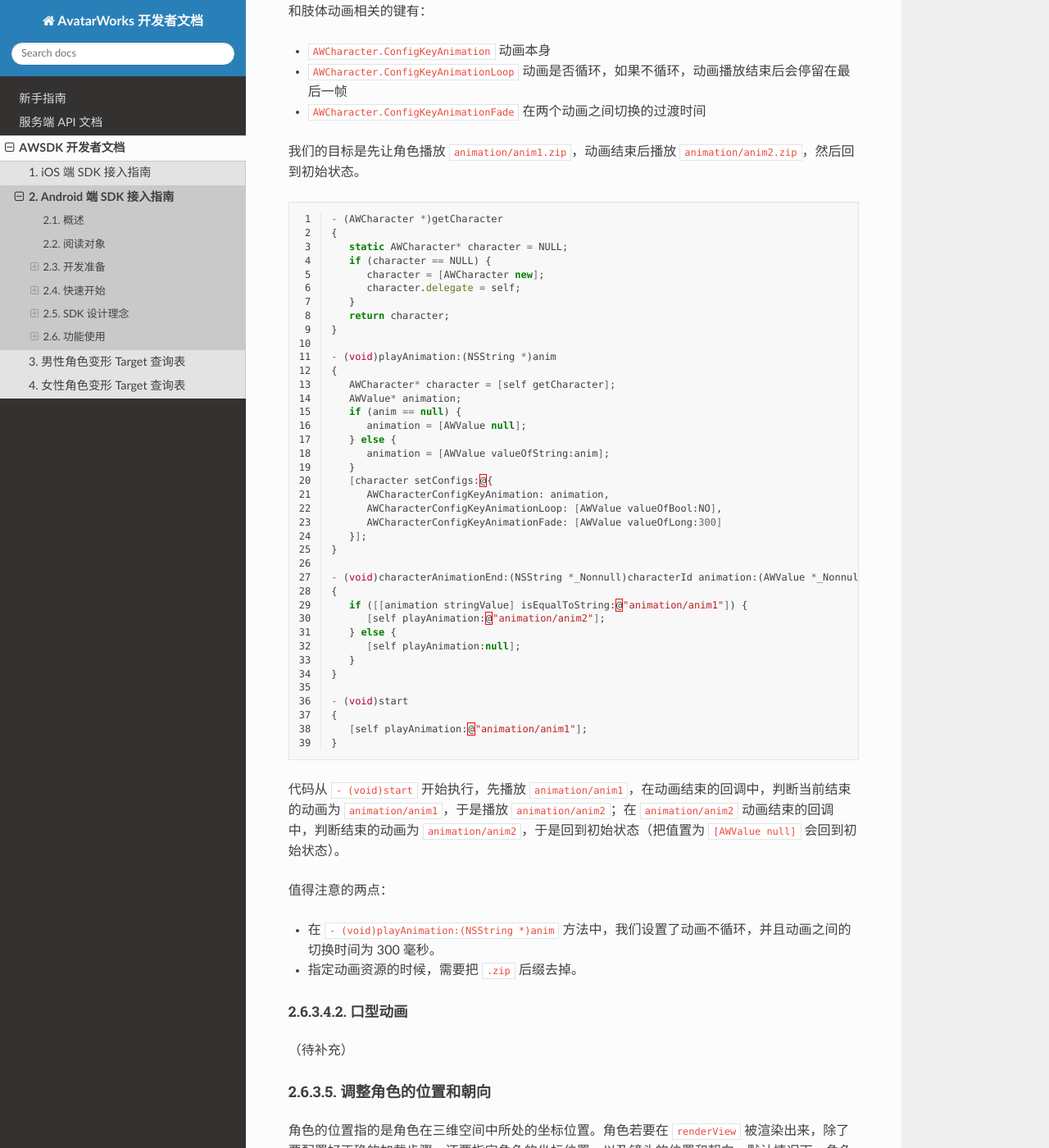
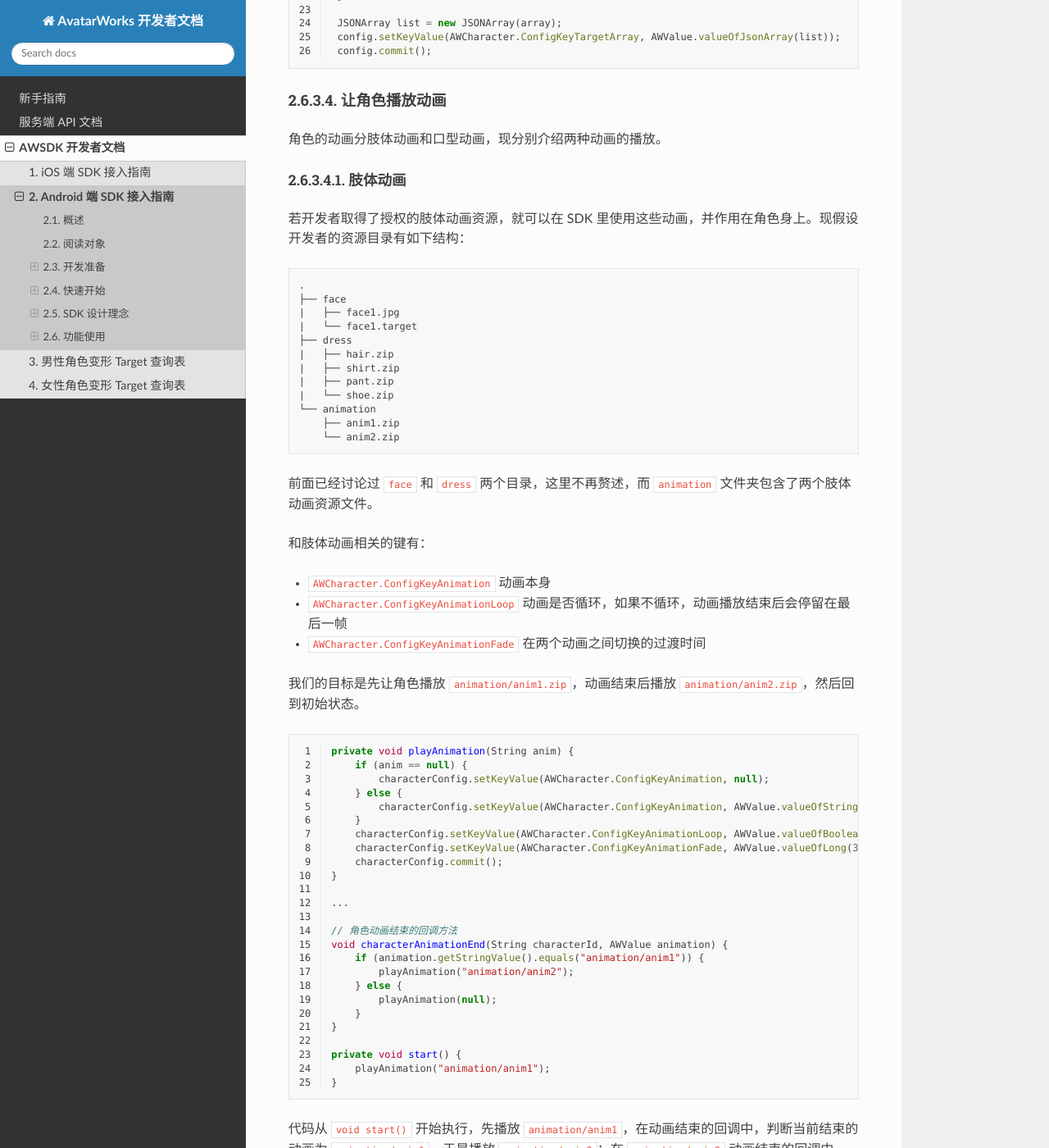
Before and after one commit to avatarworks/doc, a Sphinx documentation site: the page built from source/awsdk/android.rst, in a window 1280 px wide and 1400 px high, scrolled down 14062 px. Shown: the whole window at 82% size. Built offline with Sphinx 7.4.7 and the Read the Docs theme 2.0.0, drawn with Linux system fonts in a browser that asks for light colours; some of the changed text lies outside the part shown.

Commit message:
Update android.rst

```diff
--- a/source/awsdk/android.rst
+++ b/source/awsdk/android.rst
@@ -472,14 +472,59 @@
 ^^^^^^^^^^^^^^^^^^^
 通过监听 ``AWCharacter.CallbackListener``，程序可以得到角色的各种状态变化，如：
 
-- 即将加载 ``void characterWillLoad(String characterId)``
-- 成功加载 ``void characterDidLoad(String characterId)``
-- 加载失败 ``void characterLoadFailed(String characterId, Error error)``
-- 即将更新 ``void characterWillUpdate(String characterId)``
-- 成功更新 ``void characterDidUpdate(String characterId)``
-- 更新失败 ``void characterUpdateFailed(String characterId, Error error)``
-- 即将释放 ``void characterWillRelease(String characterId)``
-- 成功释放 ``void characterDidRelease(String characterId)``
+
+.. code-block:: java
+   :linenos:
+
+    /**
+     * 角色即将加载的回调方法。
+     * @param characterId 角色id
+     */
+    void characterWillLoad(String characterId);
+
+    /**
+     * 角色加载成功的回调方法。
+     * @param characterId 角色id
+     */
+    void characterDidLoad(String characterId);
+
+    /**
+     * 角色加载失败的回调方法。
+     * @param characterId 角色id
+     * @param error 加载失败的错误信息
+     */
+    void characterLoadFailed(String characterId, Error error);
+
+    /**
+     * 角色即将更新的回调方法。
+     * @param characterId 角色id
+     */
+    void characterWillUpdate(String characterId);
+
+    /**
+     * 角色更新成功的回调方法。
+     * @param characterId 角色id
+     */
+    void characterDidUpdate(String characterId);
+
+    /**
+     * 角色更新失败的回调方法。
+     * @param characterId 角色id
+     * @param error 更新失败的错误信息
+     */
+    void characterUpdateFailed(String characterId, Error error);
+
+    /**
+     * 角色即将释放的回调方法。
+     * @param characterId 角色id
+     */
+    void characterWillRelease(String characterId);
+
+    /**
+     * 角色释放成功的回调方法。
+     * @param characterId 角色id
+     */
+    void characterDidRelease(String characterId);
 
 等等。
 
@@ -604,53 +649,39 @@
 我们的目标是先让角色播放 ``animation/anim1.zip``，动画结束后播放 ``animation/anim2.zip``，然后回到初始状态。
 
 .. code-block:: java
-   :linenos:
+    :linenos:
 
-   - (AWCharacter *)getCharacter
-   {
-      static AWCharacter* character = NULL;
-      if (character == NULL) {
-         character = [AWCharacter new];
-         character.delegate = self;
-      }
-      return character;
-   }
+    private void playAnimation(String anim) {
+        if (anim == null) {
+            characterConfig.setKeyValue(AWCharacter.ConfigKeyAnimation, null);
+        } else {
+            characterConfig.setKeyValue(AWCharacter.ConfigKeyAnimation, AWValue.valueOfString(anim));
+        }
+        characterConfig.setKeyValue(AWCharacter.ConfigKeyAnimationLoop, AWValue.valueOfBoolean(false));
+        characterConfig.setKeyValue(AWCharacter.ConfigKeyAnimationFade, AWValue.valueOfLong(300));
+        characterConfig.commit();
+    }
 
-   - (void)playAnimation:(NSString *)anim
-   {
-      AWCharacter* character = [self getCharacter];
-      AWValue* animation;
-      if (anim == null) {
-         animation = [AWValue null];
-      } else {
-         animation = [AWValue valueOfString:anim];
-      }
-      [character setConfigs:@{
-         AWCharacterConfigKeyAnimation: animation,
-         AWCharacterConfigKeyAnimationLoop: [AWValue valueOfBool:NO],
-         AWCharacterConfigKeyAnimationFade: [AWValue valueOfLong:300]
-      }];
-   }
+    ...
 
-   - (void)characterAnimationEnd:(NSString *_Nonnull)characterId animation:(AWValue *_Nonnull)animation
-   {
-      if ([[animation stringValue] isEqualToString:@"animation/anim1"]) {
-         [self playAnimation:@"animation/anim2"];
-      } else {
-         [self playAnimation:null];
-      }
-   }
+    // 角色动画结束的回调方法
+    void characterAnimationEnd(String characterId, AWValue animation) {
+        if (animation.getStringValue().equals("animation/anim1")) {
+            playAnimation("animation/anim2");
+        } else {
+            playAnimation(null);
+        }
+    }
 
-   - (void)start
-   {
-      [self playAnimation:@"animation/anim1"];
-   }
+    private void start() {
+        playAnimation("animation/anim1");
+    }
 
-代码从 ``- (void)start`` 开始执行，先播放 ``animation/anim1``，在动画结束的回调中，判断当前结束的动画为 ``animation/anim1``，于是播放 ``animation/anim2``；在 ``animation/anim2`` 动画结束的回调中，判断结束的动画为 ``animation/anim2``，于是回到初始状态（把值置为 ``[AWValue null]`` 会回到初始状态）。
+代码从 ``void start()`` 开始执行，先播放 ``animation/anim1``，在动画结束的回调中，判断当前结束的动画为 ``animation/anim1``，于是播放 ``animation/anim2``；在 ``animation/anim2`` 动画结束的回调中，判断结束的动画为 ``animation/anim2``，于是回到初始状态（把值置为 ``null`` 会回到初始状态）。
 
 值得注意的两点：
 
-- 在 ``- (void)playAnimation:(NSString *)anim`` 方法中，我们设置了动画不循环，并且动画之间的切换时间为 300 毫秒。
+- 在 ``void playAnimation(String anim)`` 方法中，我们设置了动画不循环，并且动画之间的切换时间为 300 毫秒。
 - 指定动画资源的时候，需要把 ``.zip`` 后缀去掉。
 
 
@@ -665,58 +696,51 @@
 
 在镜头不变的情况下，通过调整角色在世界坐标系下的位置，可以使角色渲染在 ``renderView`` 的不同位置上。例如，
 
-.. code-block:: objc
+.. code-block:: java
    :linenos:
 
-   AWValue* position = [AWValue valueOfVector3:AWVector3Make(20, 0, 0);
-   [character setConfigs:@{
-      AWCharacterConfigKeyPosition: position
-   }];
+   config.setKeyValue(AWCharacter.ConfigKeyPosition, AWValue.valueOfVector3(20, 0, 0));
+   config.commit();
 
 就表示将角色的世界坐标系位置设定为 ``(20, 0, 0)``。
 
 除了可以设定角色的位置，还可以设定角色的朝向。朝向既可以用欧拉角表示，也可以用四元数表示。假设我们需要角色绕着 `y` 轴旋转 30 度，就可以用如下方式实现：
 
-.. code-block:: objc
+.. code-block:: java
    :linenos:
 
-   AWValue* rotation = [AWValue valueOfVector3:AWVector3Make(0, 30, 0);
-   [character setConfigs:@{
-      AWCharacterConfigKeyRotation: rotation
-   }];
+   config.setKeyValue(AWCharacter.ConfigKeyRotation, AWValue.valueOfVector3(0, 30, 0));
+   config.commit();
 
 
 载入更多角色
 ^^^^^^^^^^^
 
-前面我们通过 ``[AWCharacter new]`` 创建出来的角色配置对象，始终指向同一个默认角色。如果需要创建多个角色，就需要通过如下方法实现
+前面我们通过 ``new AWCharacter.Config()`` 创建出来的角色配置对象，始终指向同一个默认角色。如果需要创建多个角色，就需要通过如下方法实现
 
-.. code-block:: objc
+.. code-block:: java
    :linenos:
 
    // 创建默认角色
-   AWCharacter* defaultCharacter = [AWCharacter new];
-   [defaultCharacter setConfigs:@{
-      AWCharacterConfigKeyFaceTarget: faceTarget1,
-      AWCharacterConfigKeyFaceTexture: faceTexture1,
-      AWCharacterConfigKeyGender: gender1
-   }];
+   AWCharacter.Config defaultCharacter = new AWCharacter.Config();
+   defaultCharacter.setKeyValue(AWCharacter.ConfigKeyFaceTarget, faceTarget1);
+   defaultCharacter.setKeyValue(AWCharacter.ConfigKeyFaceTexture, faceTexture1);
+   defaultCharacter.setKeyValue(AWCharacter.ConfigKeyGender, gender1);
+   defaultCharacter.commit();
 
    // 创建第二个角色，角色id可以任意指定
-   AWCharacter* secondCharacter = [[AWCharacter alloc] initWithCharacterId:@"lily"];
-   [secondCharacter setConfigs:@{
-      AWCharacterConfigKeyFaceTarget: faceTarget2,
-      AWCharacterConfigKeyFaceTexture: faceTexture2,
-      AWCharacterConfigKeyGender: gender2
-   }];
+   AWCharacter.Config secondCharacter = new AWCharacter.Config("lily");
+   secondCharacter.setKeyValue(AWCharacter.ConfigKeyFaceTarget, faceTarget2);
+   secondCharacter.setKeyValue(AWCharacter.ConfigKeyFaceTexture, faceTexture2);
+   secondCharacter.setKeyValue(AWCharacter.ConfigKeyGender, gender2);
+   secondCharacter.commit();
 
    // 创建第三个角色，角色id可以任意指定
-   AWCharacter* thirdCharacter = [[AWCharacter alloc] initWithCharacterId:@"lucy"];
-   [thirdCharacter setConfigs:@{
-      AWCharacterConfigKeyFaceTarget: faceTarget3,
-      AWCharacterConfigKeyFaceTexture: faceTexture3,
-      AWCharacterConfigKeyGender: gender3
-   }];
+   AWCharacter.Config thirdCharacter = new AWCharacter.Config("lucy");
+   thirdCharacter.setKeyValue(AWCharacter.ConfigKeyFaceTarget, faceTarget3);
+   thirdCharacter.setKeyValue(AWCharacter.ConfigKeyFaceTexture, faceTexture3);
+   thirdCharacter.setKeyValue(AWCharacter.ConfigKeyGender, gender3);
+   thirdCharacter.commit();
 
 
 AWCamera
@@ -727,17 +751,16 @@
 
 和角色类似，镜头（``AWCamera``）也可以调整位置和朝向，用法和角色类似，例如
 
-.. code-block:: objc
-   :linenos:
+.. code-block:: java
+    :linenos:
 
-   AWValue* position = [AWValue valueOfVector3:AWVector3Make(20, 0, 0);
-   AWValue* rotation = [AWValue valueOfVector3:AWVector3Make(0, 30, 0);
-   [camera setConfigs:@{
-      AWCameraConfigKeyPosition: position,
-      AWCameraConfigKeyRotation: rotation
-   }];
+    AWCamera.Config config = new AWCamera.Config();
+    config.setKeyValue(AWCamera.ConfigKeyPosition, AWValue.valueOfVector3(20, 0, 0));
+    config.setKeyValue(AWCamera.ConfigKeyRotation, AWValue.valueOfVector3(0, 30, 0));
+    config.commit();
 
-为了更方便地处理旋转，镜头还支持始终盯着世界坐标系下的一个位置点，可通过 ``AWCameraConfigKeyLookAt`` 这个键来实现。
+
+为了更方便地处理旋转，镜头还支持始终盯着世界坐标系下的一个位置点，可通过 ``AWCamera.ConfigKeyLookAt`` 这个键来实现。
 
 
 
@@ -746,23 +769,22 @@
 
 和创建多角色类似，我们也可以创建多镜头。默认的镜头是主镜头，不可移除。可以通过如下方式新增一个特写镜头
 
-.. code-block:: objc
-   :linenos:
+.. code-block:: java
+    :linenos:
 
-   // 新增一个特写镜头
-   AWCamera* closeupCamera = [[AWCamera alloc] initWithCameraId:@"closeup"];
-   [closeupCamera setConfigs:@{
-      AWCameraConfigKeyIndex: [AWValue valueOfInt:1],
-      AWCameraConfigKeyViewport: [AWValue valueOfRect:AWRectMake(0, 0, 320, 180)],
-      AWCameraConfigKeyPosition: [AWValue valueOfVector3:AWVector3Make(0, 100, 180)],
-   }];
+    // 新增一个特写镜头
+    AWCamera.Config config = new AWCamera.Config("closeup");
+    config.setKeyValue(AWCamera.ConfigKeyIndex, AWValue.valueOfInt(1));
+    config.setKeyValue(AWCamera.ConfigKeyViewport, AWValue.valueOfRect(0, 0, 320, 180));
+    config.setKeyValue(AWCamera.ConfigKeyPosition, AWValue.valueOfVector3(0, 100, 180));
+    config.commit();
 
-在这个特写镜头里，我们需要指定特写镜头的 id 号。另外， ``AWCameraConfigKeyIndex`` 表示多个镜头在层叠过程中的排列顺序，值越大，镜头在屏幕中越靠外；``AWCameraConfigKeyViewport`` 表示镜头的视窗区域，即显示在 ``renderView`` 的指定区域中。
+在这个特写镜头里，我们需要指定特写镜头的 id 号。另外， ``AWCamera.ConfigKeyIndex`` 表示多个镜头在层叠过程中的排列顺序，值越大，镜头在屏幕中越靠外；``AWCamera.ConfigKeyViewport`` 表示镜头的视窗区域，即显示在 ``renderView`` 的指定区域中。
 
 镜头的背景图
 ^^^^^^^^^^
 
-可以通过 ``AWCameraConfigKeyBackImage`` 指定一张背景图显示在镜头所在的视窗中。默认采用“等比例充满”的方式在视窗中平铺背景图片。
+可以通过 ``AWCamera.ConfigKeyBackImage`` 指定一张背景图显示在镜头所在的视窗中。默认采用“等比例充满”的方式在视窗中平铺背景图片。
 
 AWPuppet
 ~~~~~~~~~~~~~~~~~
```
